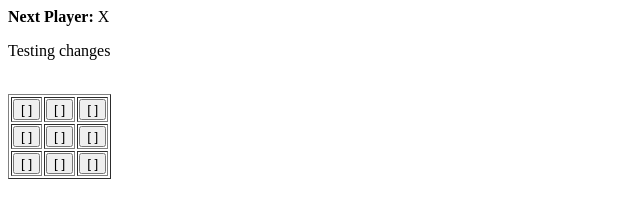
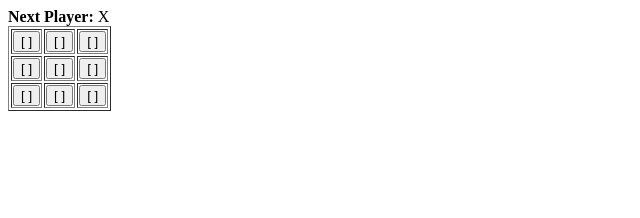
Before and after one commit to ShaimaaAliECE/se2202_tutorial5-shehzer, a plain HTML site: page index.html in a window 1280 px wide. Shown: the whole page, without its empty margins (0-640 px from the left). Drawn offline with Linux system fonts and the light colour scheme.

```diff
--- a/index.html
+++ b/index.html
@@ -8,7 +8,7 @@
 </head>
 <body>
     <b>Next Player:</b> <lable id='next-lbl'>  </lable>
-    <p> Testing changes</p>
+    <!-- <p> Testing changes</p> -->
     <br>
     <table id='gameboard' border="1">
         <tr>
```
